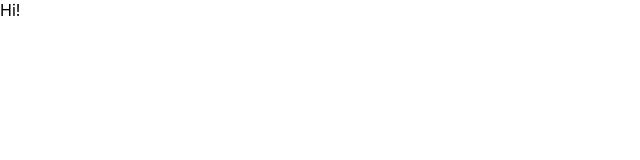
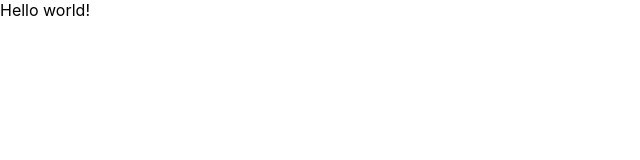
Before and after one commit to tvanboxtel/ebay-clone, a React (Create React App) app in the folder client/: page /advertisements/details in a window 1280 px wide. Shown: the top 160 px of the page, without its empty margins (0-640 px from the left). Built offline with nearby package versions, Linux system fonts and the light colour scheme.

Commit message:
Can now access empty detailpage through routing

```diff
--- a/client/src/App.js
+++ b/client/src/App.js
@@ -2,9 +2,7 @@ import React, { Component } from 'react';
 import './App.css';
 import store from './store'
 import { Provider } from 'react-redux'
-// import AdvertisementsContainer from './components/Advertisements/AdvertisementContainer'
 
-// do I need this when I use database routing? I think yes?
 import Routes from './Routes'
 
 class App extends Component {
@@ -12,10 +10,6 @@ class App extends Component {
     return (
       <Provider store={store}>
         <Routes />
-
-        {/* //Routes goes here */}
-        {/* <AdvertisementsContainer /> */}
-
       </Provider>
 
 
--- a/client/src/components/DetailPage/DetailPage.js
+++ b/client/src/components/DetailPage/DetailPage.js
@@ -0,0 +1,11 @@
+import React from 'react'
+
+export default class DetailPage extends React.Component {
+    render() {
+        return (
+            <div>
+                Hello world!
+            </div>
+        )
+    }
+}
--- a/client/src/components/DetailPage/DetailPageContainer.js
+++ b/client/src/components/DetailPage/DetailPageContainer.js
@@ -1,4 +1,6 @@
 import React from 'react'
+import DetailPage from './DetailPage'
+
 //more imports
 
 class DetailPageContainer extends React.Component {
@@ -6,9 +8,7 @@ class DetailPageContainer extends React.Component {
 
     render() {
         return (
-            <div>
-                Hi!
-            </div>
+         <DetailPage />
         )
     }
 }
```
